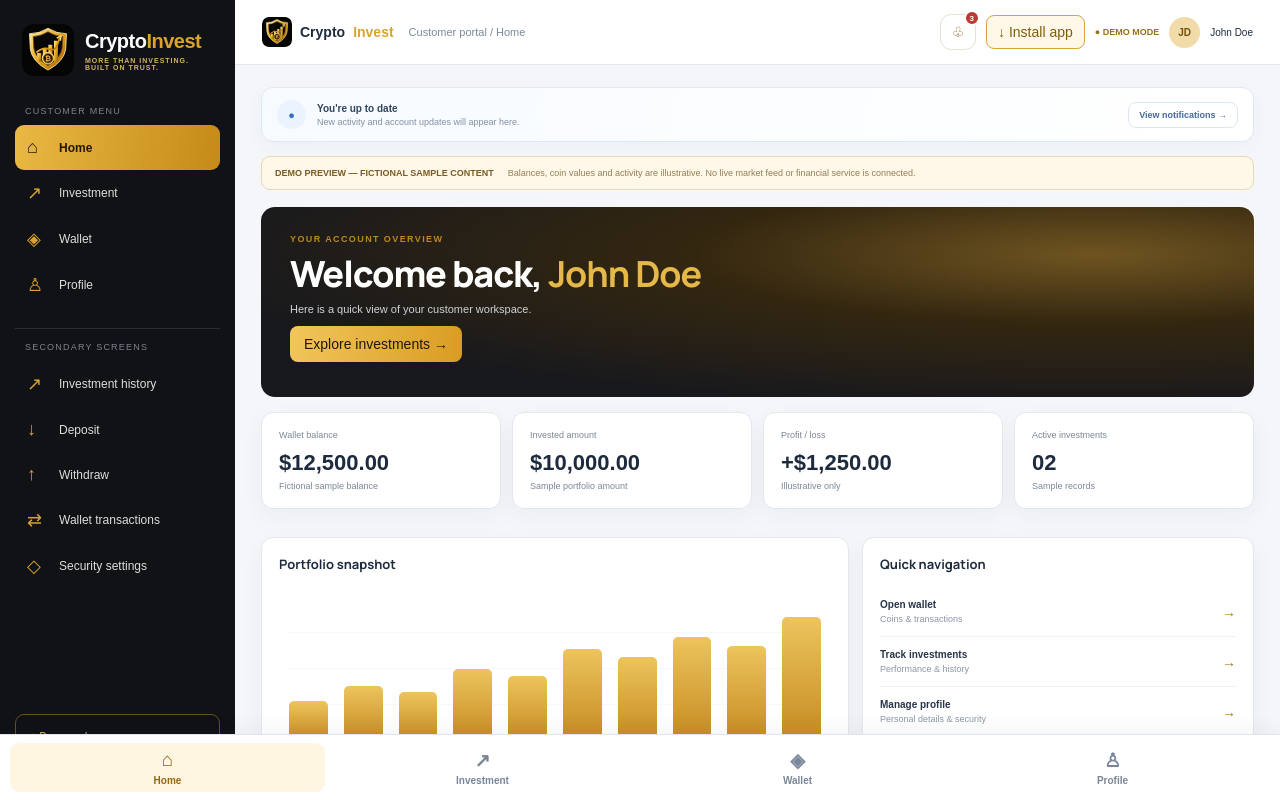
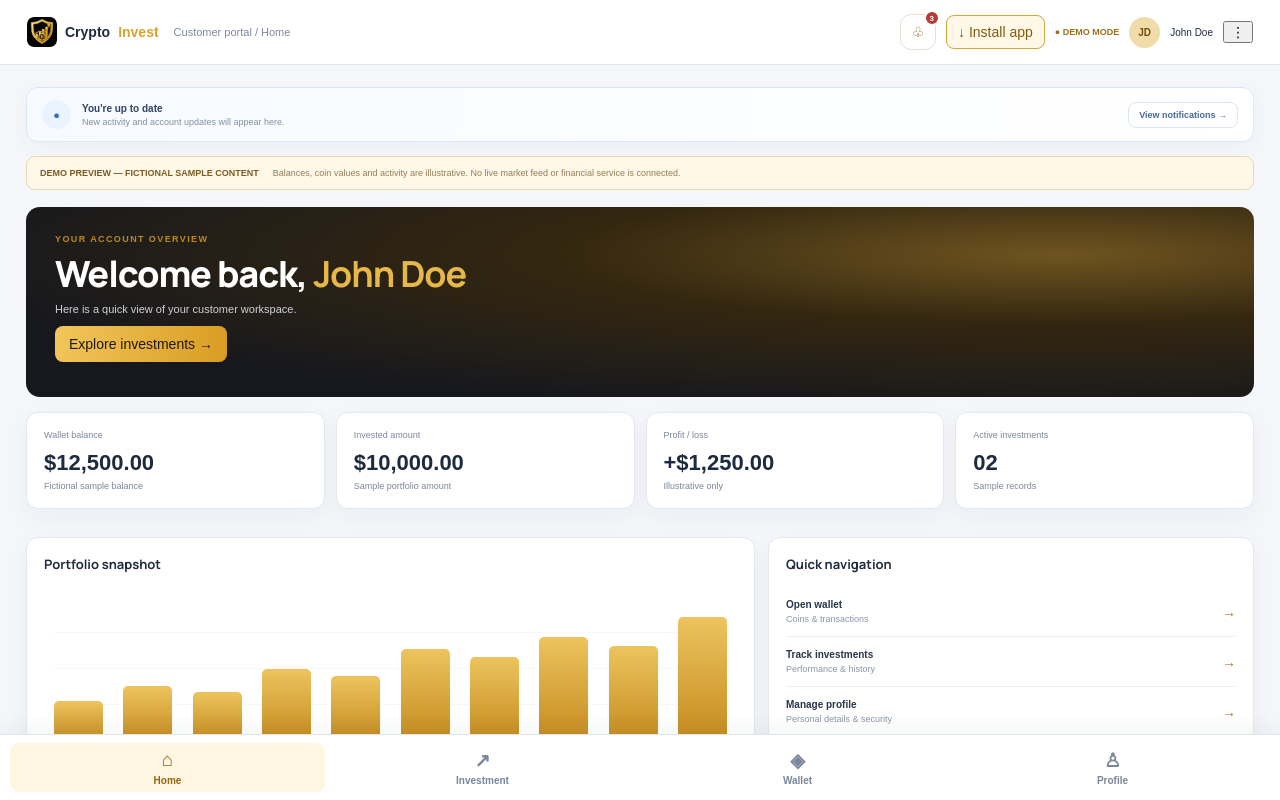
Before and after one commit to udofiaasianubong738-droid/Cryptocurrency, a Next.js app in the folder nextjs/: page /customer/preview in a window 1280 px wide. Shown: the top 800 px of the page. Built offline with nearby package versions, Linux system fonts and the light colour scheme.

Commit message:
Fix customer home sidebar as hidden slide-out drawer

```diff
--- a/nextjs/src/app/customer/preview/page.tsx
+++ b/nextjs/src/app/customer/preview/page.tsx
@@ -6,12 +6,12 @@ const tabs: {name:Tab;icon:string}[]=[{name:"Home",icon:"⌂"},{name:"Investment
 const wallet=[["↓","Deposit record","Demo · Oct 28, 2026","+$1,000.00","Pending"],["↑","Withdrawal record","Demo · Oct 25, 2026","−$250.00","Review"],["₿","Bitcoin wallet entry","Demo · Oct 21, 2026","+0.002 BTC","Recorded"],["⇄","Wallet conversion","Demo · Oct 18, 2026","−$80.00","Recorded"]];
 const investments=[["Growth portfolio","Sample plan · Oct 12, 2026","$2,500.00","Profit"],["Balanced portfolio","Sample plan · Sep 04, 2026","$1,200.00","Win"],["Long-term portfolio","Sample plan · Aug 19, 2026","$900.00","Loss"]];
 export default function CustomerPreviewPage(){
- const [tab,setTab]=useState<Tab>("Home"),[sub,setSub]=useState<Sub|null>(null),[filter,setFilter]=useState("All"),[notice,setNotice]=useState(""),[requested,setRequested]=useState(false),[notificationsOpen,setNotificationsOpen]=useState(false);
- const go=(t:Tab)=>{setTab(t);setSub(null);setNotice("");};
+ const [tab,setTab]=useState<Tab>("Home"),[sub,setSub]=useState<Sub|null>(null),[filter,setFilter]=useState("All"),[notice,setNotice]=useState(""),[requested,setRequested]=useState(false),[notificationsOpen,setNotificationsOpen]=useState(false),[menuOpen,setMenuOpen]=useState(false);
+ const go=(t:Tab)=>{setTab(t);setSub(null);setNotice("");setMenuOpen(false);};
  const open=(s:Sub)=>{setSub(s);setNotice("");};
  return <div className="ci-v2">
-  {tab==="Home"&&!sub&&<aside className="ci-v2-sidebar"><a className="ci-v2-brand" aria-label="CryptoInvest"><img src="/cryptoinvest-mark.svg" alt="CryptoInvest shield logo"/><span>Crypto<strong>Invest</strong><small>MORE THAN INVESTING. BUILT ON TRUST.</small></span></a><p>CUSTOMER MENU</p>{tabs.map(t=><button key={t.name} className={tab===t.name?"selected":""} onClick={()=>go(t.name)}><i>{t.icon}</i>{t.name}</button>)}<p className="ci-v2-sidegroup">SECONDARY SCREENS</p><button onClick={()=>{go("Investment");open("Investment details")}}><i>↗</i>Investment history</button><button onClick={()=>{go("Wallet");open("Deposit")}}><i>↓</i>Deposit</button><button onClick={()=>{go("Wallet");open("Withdraw")}}><i>↑</i>Withdraw</button><button onClick={()=>{go("Wallet");open("Wallet transactions")}}><i>⇄</i>Wallet transactions</button><button onClick={()=>{go("Profile");open("Security")}}><i>◇</i>Security settings</button><div className="ci-v2-sidefoot">◇ Demo workspace<br/><small>Sample data only</small></div></aside>}
-  <div className={`ci-v2-main${tab==="Home"&&!sub?" has-sidebar":""}`}><header className="ci-v2-header"><b className="ci-v2-mobilebrand"><img src="/cryptoinvest-mark.svg" alt=""/>Crypto<strong>Invest</strong></b><span>Customer portal / {sub||tab}</span><div className="ci-v2-header-actions"><button className="ci-v2-notification-toggle" aria-label="Open notifications" aria-expanded={notificationsOpen} onClick={()=>setNotificationsOpen(v=>!v)}>♧<i>3</i></button><InstallAppButton/><em>● DEMO MODE</em><b className="ci-v2-avatar">JD</b><small>John Doe</small></div></header>
+  {menuOpen&&<><button className="ci-v2-drawer-scrim" aria-label="Close navigation menu" onClick={()=>setMenuOpen(false)}/><aside id="ci-v2-home-drawer" className="ci-v2-sidebar" aria-label="Home navigation" aria-modal="true" role="dialog"><a className="ci-v2-brand" aria-label="CryptoInvest"><img src="/cryptoinvest-mark.svg" alt="CryptoInvest shield logo"/><span>Crypto<strong>Invest</strong><small>MORE THAN INVESTING. BUILT ON TRUST.</small></span></a><p>CUSTOMER MENU</p>{tabs.map(t=><button key={t.name} className={tab===t.name?"selected":""} onClick={()=>go(t.name)}><i>{t.icon}</i>{t.name}</button>)}<p className="ci-v2-sidegroup">SECONDARY SCREENS</p><button onClick={()=>{go("Investment");open("Investment details")}}><i>↗</i>Investment history</button><button onClick={()=>{go("Wallet");open("Deposit")}}><i>↓</i>Deposit</button><button onClick={()=>{go("Wallet");open("Withdraw")}}><i>↑</i>Withdraw</button><button onClick={()=>{go("Wallet");open("Wallet transactions")}}><i>⇄</i>Wallet transactions</button><button onClick={()=>{go("Profile");open("Security")}}><i>◇</i>Security settings</button><div className="ci-v2-sidefoot">◇ Demo workspace<br/><small>Sample data only</small></div><button className="ci-v2-drawer-close" aria-label="Close navigation menu" onClick={()=>setMenuOpen(false)}>×</button></aside></>}
+  <div className="ci-v2-main"><header className="ci-v2-header"><b className="ci-v2-mobilebrand"><img src="/cryptoinvest-mark.svg" alt=""/>Crypto<strong>Invest</strong></b><span>Customer portal / {sub||tab}</span><div className="ci-v2-header-actions"><button className="ci-v2-notification-toggle" aria-label="Open notifications" aria-expanded={notificationsOpen} onClick={()=>setNotificationsOpen(v=>!v)}>♧<i>3</i></button><InstallAppButton/><em>● DEMO MODE</em><b className="ci-v2-avatar">JD</b><small>John Doe</small>{tab==="Home"&&!sub&&<button className="ci-v2-menu-toggle" aria-label="Open home sidebar" aria-expanded={menuOpen} aria-controls="ci-v2-home-drawer" onClick={()=>setMenuOpen(v=>!v)}><span>⋮</span></button>}</div></header>
   <main className="ci-v2-content">{notificationsOpen&&<section className="ci-v2-notification-panel" aria-label="Notifications"><div className="ci-v2-notification-heading"><span><b>Notifications</b><small>3 demo updates · Sample content only</small></span><button onClick={()=>setNotificationsOpen(false)} aria-label="Close notifications">×</button></div><article><i>✓</i><span><b>Welcome to CryptoInvest</b><small>Your demo customer workspace is ready to explore.</small><time>Just now</time></span></article><article><i>◈</i><span><b>Wallet overview available</b><small>Explore sample coin balances and wallet history.</small><time>Today</time></span></article><article><i>↗</i><span><b>Investment records updated</b><small>Review the illustrative profit, loss and win categories.</small><time>Today</time></span></article><p>These are local demo notifications. No push or account notifications are connected.</p></section>}<div className="ci-v2-notification-bar"><span className="ci-v2-notification-dot">●</span><span><b>You're up to date</b><small>New activity and account updates will appear here.</small></span><button onClick={()=>setNotificationsOpen(true)}>View notifications →</button></div><div className="ci-v2-demo"><b>DEMO PREVIEW — FICTIONAL SAMPLE CONTENT</b><span>Balances, coin values and activity are illustrative. No live market feed or financial service is connected.</span></div>{notice&&<div className="ci-v2-notice">{notice}</div>}
   {sub?<section className="ci-v2-section"><button className="ci-v2-back" onClick={()=>setSub(null)}>← Back to {tab}</button><p className="ci-v2-kicker">CUSTOMER WORKSPACE · SECONDARY SCREEN</p><h1>{sub}</h1>
    {sub==="Deposit"&&<><p>Review deposit methods and submitted deposit records.</p><Warning title="Deposits are disabled in this preview." body="No funds can be sent or accepted here. A future approved release can display verified deposit methods and request status."/><Card title="Deposit records"><Rows rows={wallet.slice(0,1)}/></Card></>}
```
